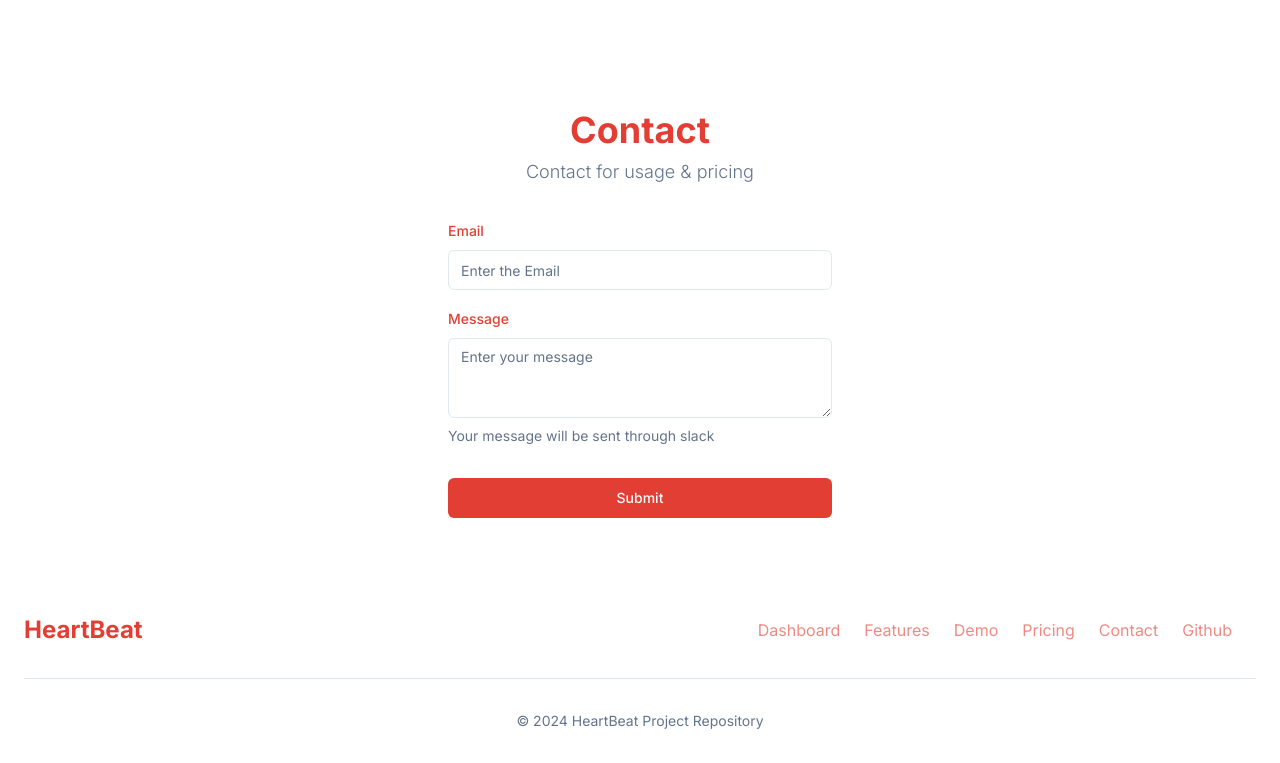
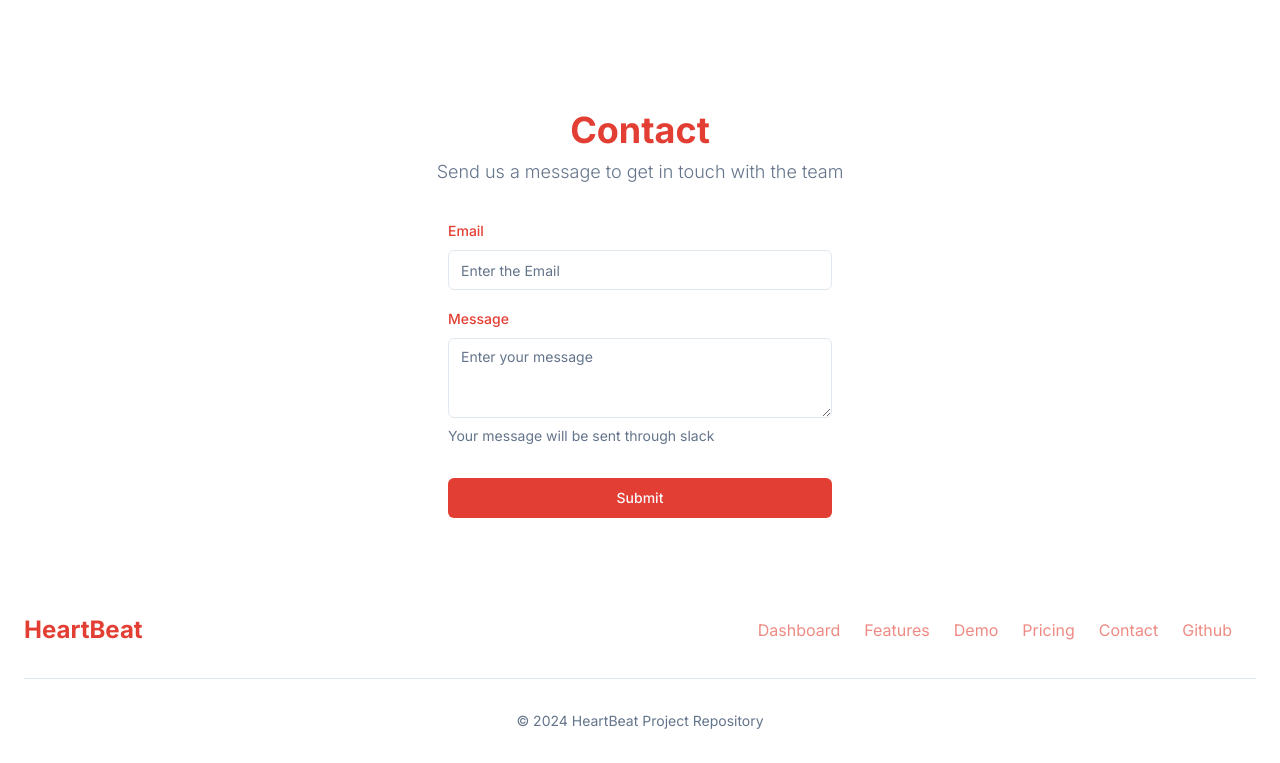
Before and after one commit to lukasjhan/heartbeat, a Next.js app: page / in a window 1280 px wide. Shown: the part 1916-2679 px from the top of the page. Built offline with nearby package versions, Linux system fonts and the light colour scheme.

Commit message:
fix: contact msg

```diff
--- a/components/pages/contact.tsx
+++ b/components/pages/contact.tsx
@@ -1,13 +1,15 @@
-import ContactForm from "@/components/pages/contact-form"
-import HeadingText from "@/components/heading-text"
+import ContactForm from "@/components/pages/contact-form";
+import HeadingText from "@/components/heading-text";
 
 export default function Contact() {
   return (
     <main className="container flex flex-col items-center py-8" id="contact">
       <div className="flex flex-col items-center space-y-2 text-center">
-        <HeadingText subtext="Contact for usage & pricing">Contact</HeadingText>
+        <HeadingText subtext="Send us a message to get in touch with the team">
+          Contact
+        </HeadingText>
       </div>
       <ContactForm />
     </main>
-  )
+  );
 }
```
